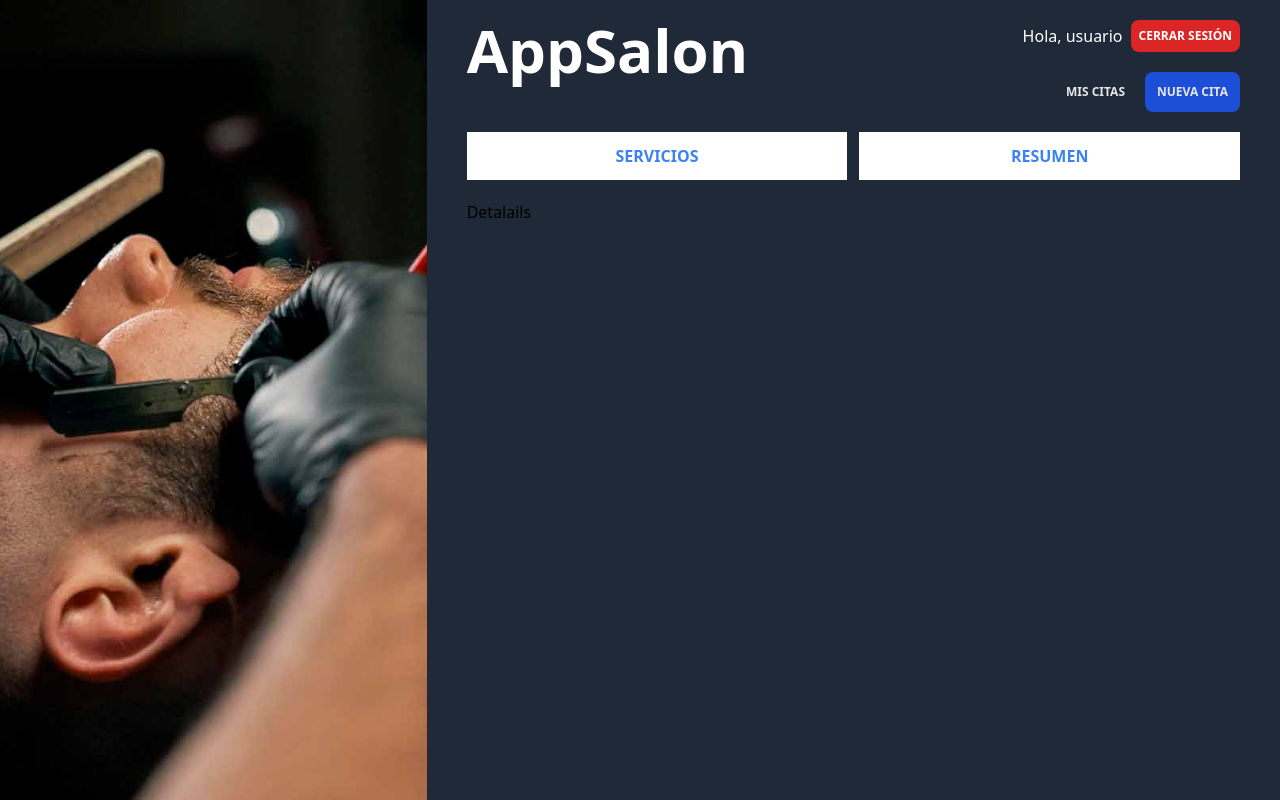
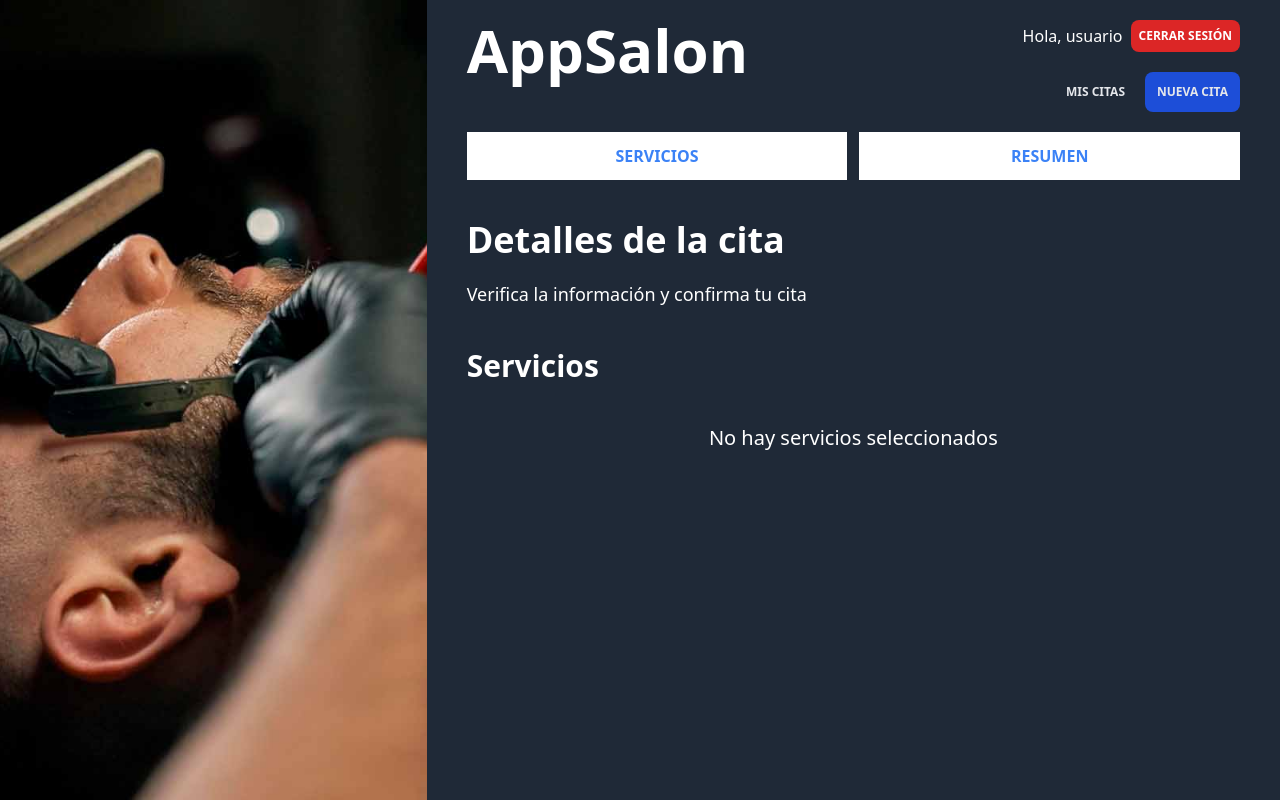
Before and after one commit to mcplux/appsalon-frontend, a Vue app: page /reservaciones/nueva/detalles in a window 1280 px wide. Built offline with nearby package versions, Linux system fonts and the light colour scheme.

Commit message:
appointment details

```diff
--- /dev/null
+++ b/src/components/SelectedService.vue
@@ -0,0 +1,29 @@
+<script setup>
+import { useAppointmentsStore } from '@/stores/appointments'
+import { formatCurrency } from '@/helpers'
+
+const appointments = useAppointmentsStore()
+
+defineProps({
+  service: {
+    type: Object,
+  },
+})
+</script>
+
+<template>
+  <div class="border border-gray-600 rounded-lg p-5 flex justify-between items-center">
+    <div>
+      <p class="text-xl font-extra-bold text-white">{{ service.name }}</p>
+      <p class="text-2xl font-black text-blue-500">{{ formatCurrency(service.price) }}</p>
+    </div>
+
+    <button
+      type="button"
+      class="rounded-md bg-red-600 text-white text-sm px-3 py-2 font-semibold shadow-sm ring-1 ring-inset ring-red-300 hover:bg-red-700"
+      @click="appointments.onServiceSelected(service)"
+      >
+      Eliminar
+    </button>
+  </div>
+</template>
--- a/src/stores/appointments.js
+++ b/src/stores/appointments.js
@@ -21,9 +21,15 @@
     return id => services.value.some(service => service._id === id)
   })
 
+  const noServicesSelected = computed(() => services.value.length === 0)
+
+  const totalAmount = computed(() => services.value.reduce((total, service) => total + service.price, 0))
+
   return {
     services,
     onServiceSelected,
     isServiceSelected,
+    noServicesSelected,
+    totalAmount,
   }
 })
--- a/src/views/appointments/AppointmentView.vue
+++ b/src/views/appointments/AppointmentView.vue
@@ -1,3 +1,30 @@
+<script setup>
+import SelectedService from '@/components/SelectedService.vue'
+import { useAppointmentsStore } from '@/stores/appointments'
+import { formatCurrency } from '@/helpers'
+
+const appointments = useAppointmentsStore()
+</script>
+
 <template>
-  <h1>Detalails</h1>
+  <h2 class="text-4xl font-extrabold text-white mt-10">Detalles de la cita</h2>
+  <p class="text-white text-lg mt-5">Verifica la información y confirma tu cita</p>
+
+  <h3 class="text-3xl font-extrabold text-white mt-10">Servicios</h3>
+
+  <p v-if="appointments.noServicesSelected" class="text-white text-xl text-center mt-10">
+    No hay servicios seleccionados
+  </p>
+
+  <div class="grid gap-5 mt-5" v-else>
+    <SelectedService
+      v-for="service in appointments.services"
+      :key="service._id"
+      :service="service"
+    />
+
+    <p class="text-right text-white text-xl">
+      Total a pagar: <span class="font-black">{{ formatCurrency(appointments.totalAmount) }}</span>
+    </p>
+  </div>
 </template>
```
